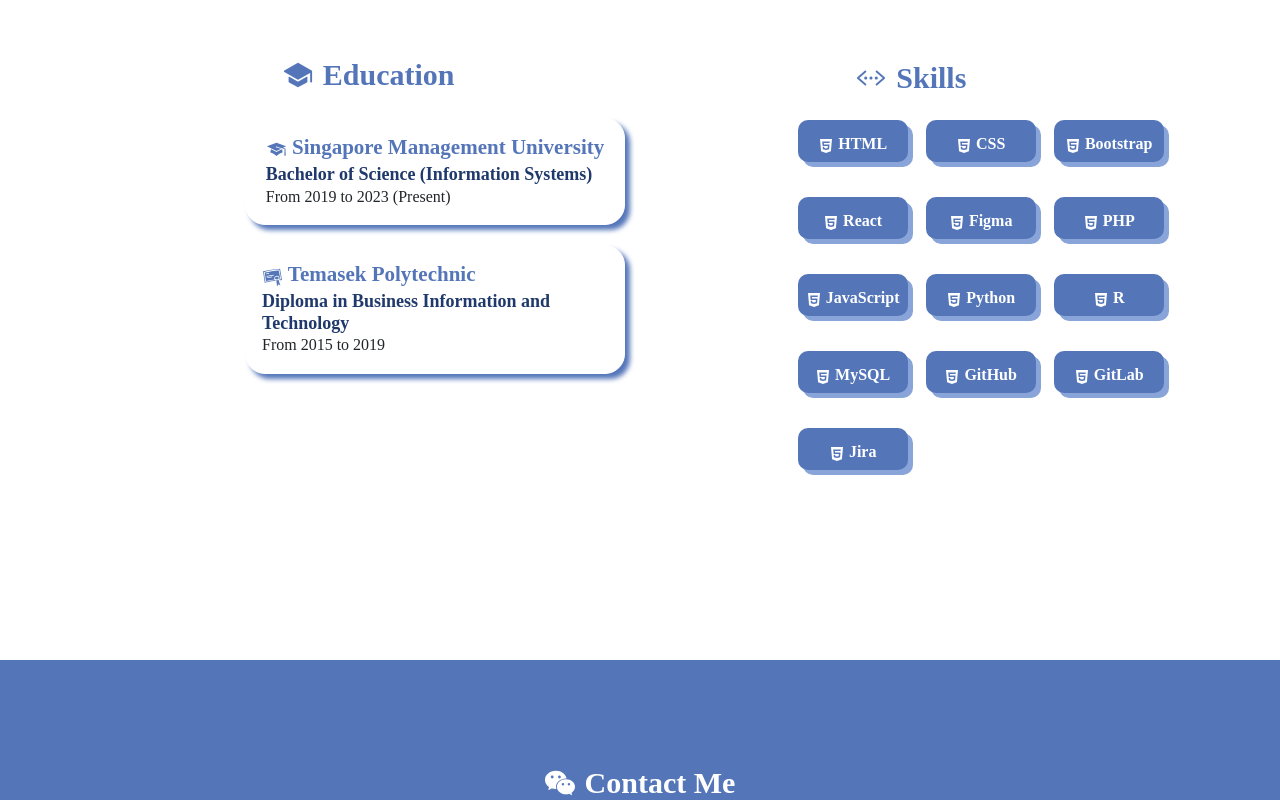
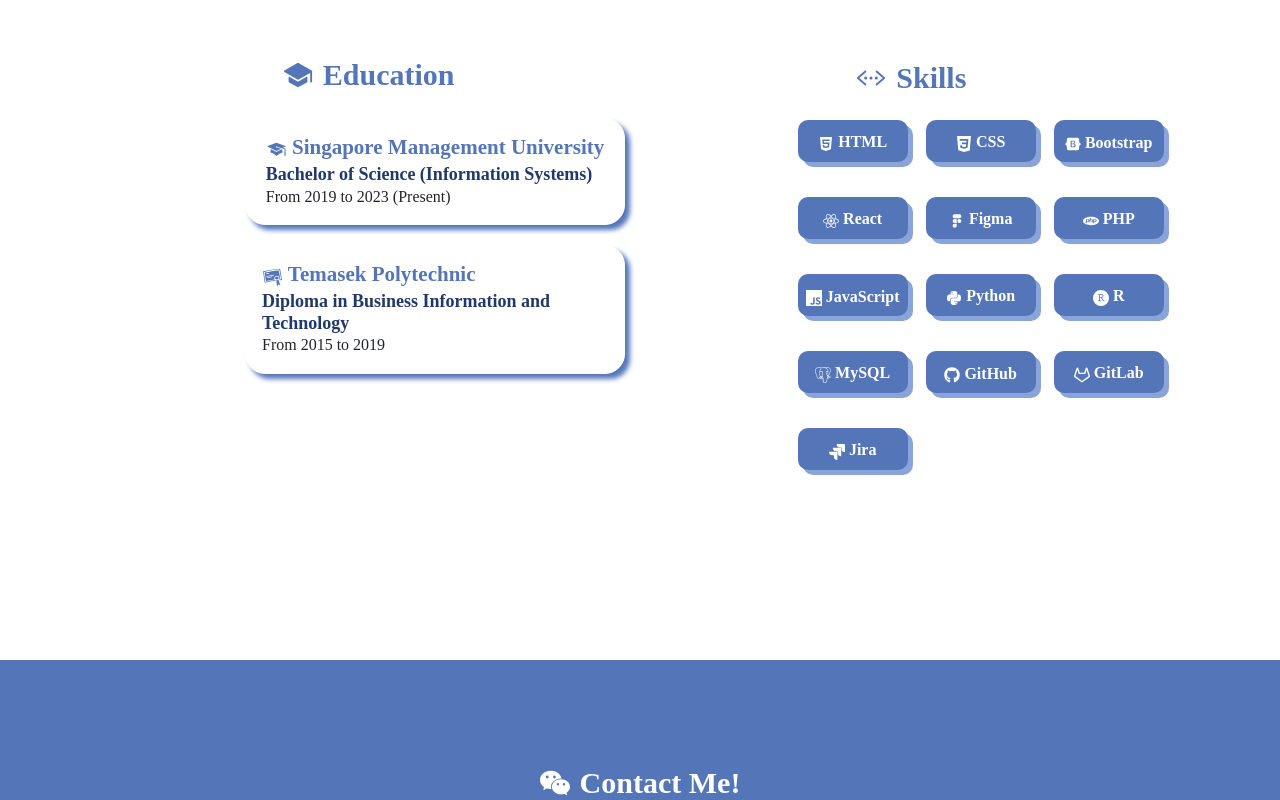
Before and after one commit to auyongtingting/portfoliowebsite-react, a React (Create React App) app in the folder my-website/: page / in a window 1280 px wide. Shown: the part 2240-3040 px from the top of the page. Built offline with nearby package versions, Linux system fonts and the light colour scheme.

Commit message:
Small amendments to contact me page and tech stacks in skills section

```diff
--- a/my-website/src/components/contactMe.js
+++ b/my-website/src/components/contactMe.js
@@ -34,28 +34,28 @@
     <div id="contact" className="contactMeSection">
       <div className="SectionTitle">
           <ion-icon name="logo-wechat" color="white"></ion-icon>
-          <span className="contactMeTitle">Contact Me</span>
+          <span className="contactMeTitle">Contact Me!</span>
       </div>
 
       <Form className="contactmeForm" onSubmit={sendEmail}>
         <Form.Group className="nameField mb-3" controlId="formBasicName">
           <Form.Label className="fieldName">Name</Form.Label>
-          <Form.Control type="text" name="name" placeholder="Please enter your name" value={name} onChange={event => setName(event.target.value)}/>
+          <Form.Control type="text" name="name" placeholder="Please enter your name" value={name} onChange={event => setName(event.target.value)} required/>
         </Form.Group>
 
         <Form.Group className="emailField mb-3" controlId="formBasicEmail">
           <Form.Label className="fieldName">Email</Form.Label>
-          <Form.Control type="email" name="user_email" placeholder="Please enter your email" value={email} onChange={event => setEmail(event.target.value)} />
+          <Form.Control type="email" name="user_email" placeholder="Please enter your email" value={email} onChange={event => setEmail(event.target.value)} required/>
         </Form.Group>
 
         <Form.Group className="subjectField nameField mb-3" controlId="formBasicSubject">
           <Form.Label className="fieldName">Subject</Form.Label>
-          <Form.Control type="text" name="subject" placeholder="Please enter the subject" value={subject} onChange={event => setSubject(event.target.value)}/>
+          <Form.Control type="text" name="subject" placeholder="Please enter the subject" value={subject} onChange={event => setSubject(event.target.value)} required/>
         </Form.Group>
 
         <div class="form-group">
           <label for="exampleFormControlTextarea1" className="fieldName" >Message</label>
-          <textarea class="form-control" name="message" id="exampleFormControlTextarea1" rows="4" placeholder="Please enter your message" value={message} onChange={event => setMessage(event.target.value)}></textarea>
+          <textarea class="form-control" name="message" id="exampleFormControlTextarea1" rows="4" placeholder="Please enter your message" value={message} onChange={event => setMessage(event.target.value)} required></textarea>
         </div>
 
         <Button className="contactBtn" variant="primary" type="submit" value="send">
--- a/my-website/src/components/education.js
+++ b/my-website/src/components/education.js
@@ -3,7 +3,12 @@
 import { Card } from "react-bootstrap"
 
 import {GiGraduateCap, GiDiploma} from "react-icons/gi"
-import {FaGithub, Falinkedin, FaHtml5, FaStripeS, FaBootstrap, FaAws, FaNodeJs, FaReact, FaDocker, FaPython, FaJoomla} from "react-icons/fa"
+import {FaGithub, Falinkedin, FaHtml5, FaStripeS, FaBootstrap, FaAws, FaNodeJs, FaReact, FaDocker, FaPython, FaJoomla, FaGit} from "react-icons/fa"
+import {SiAdobephotoshop, SiCss3, SiPhp, SiMongodb, SiJavascript, SiPostgresql, SiKubernetes, SiJira, SiRstudio} from "react-icons/si"
+import {IoLogoWordpress} from "react-icons/io"
+import {GrMysql} from "react-icons/gr"
+import {FiGitlab} from 'react-icons/fi'
+import {CgFigma} from 'react-icons/cg'
 
 // styling
 import "../styles/education.css"
@@ -13,7 +18,7 @@
   return (
     <div id = "education" className = "educationSection">
 
-        <MDBContainer className="test">
+        <MDBContainer>
             <MDBRow className="rowExperience">
                 <MDBCol size='md-4' className='col-education'>
                     <Card.Title>
@@ -67,62 +72,65 @@
                             </div>
                             <div class="techbox-content" className="techbox-content">
                                 <span className="skillStack">
-                                    <FaHtml5 color="white" fontSize="1em" /> CSS
+                                    <SiCss3 color="white" fontSize="1em" /> CSS
                                 </span>
                             </div>
                             <div class="techbox-content" className="techbox-content">
                                 <span className="skillStack">
-                                    <FaHtml5 color="white" fontSize="1em" /> Bootstrap
+                                    <FaBootstrap color="white" fontSize="1em" />
+                                    <span className="techAlignment"> Bootstrap</span>
                                 </span>
                             </div>
                             <div class="techbox-content" className="techbox-content">
                                 <span className="skillStack">
-                                    <FaHtml5 color="white" fontSize="1em" /> React
+                                    <FaReact color="white" fontSize="1em" /> React
                                 </span>
                             </div>
                             <div class="techbox-content" className="techbox-content">
                                 <span className="skillStack">
-                                    <FaHtml5 color="white" fontSize="1em" /> Figma
+                                    <CgFigma color="white" fontSize="1em" /> Figma
                                 </span>
                             </div>
                             <div class="techbox-content" className="techbox-content">
                                 <span className="skillStack">
-                                    <FaHtml5 color="white" fontSize="1em" /> PHP
+                                    <SiPhp color="white" fontSize="1em" /> PHP
                                 </span>
                             </div>
                             <div class="techbox-content" className="techbox-content">
                                 <span className="skillStack">
-                                    <FaHtml5 color="white" fontSize="1em" /> JavaScript
+                                    <SiJavascript color="white" fontSize="1em" />
+                                    <span className="techAlignment"> JavaScript</span>
                                 </span>
                             </div>
                             <div class="techbox-content" className="techbox-content">
                                 <span className="skillStack">
-                                    <FaHtml5 color="white" fontSize="1em" /> Python
+                                    <FaPython color="white" fontSize="1em" /> Python
                                 </span>
                             </div>
                             <div class="techbox-content" className="techbox-content">
                                 <span className="skillStack">
-                                    <FaHtml5 color="white" fontSize="1em" /> R
+                                    <SiRstudio color="white" fontSize="1em" /> R
                                 </span>
                             </div>
                             <div class="techbox-content" className="techbox-content">
                                 <span className="skillStack">
-                                    <FaHtml5 color="white" fontSize="1em" /> MySQL
+                                    <SiPostgresql color="white" fontSize="1em" /> MySQL
                                 </span>
                             </div>
                             <div class="techbox-content" className="techbox-content">
                                 <span className="skillStack">
-                                    <FaHtml5 color="white" fontSize="1em" /> GitHub
+                                    <FaGithub color="white" fontSize="1em" />
+                                    <span className="techAlignment"> GitHub</span>
                                 </span>
                             </div>
                             <div class="techbox-content" className="techbox-content">
                                 <span className="skillStack">
-                                    <FaHtml5 color="white" fontSize="1em" /> GitLab
+                                    <FiGitlab color="white" fontSize="1em" /> GitLab
                                 </span>
                             </div>
                             <div class="techbox-content" className="techbox-content">
                                 <span className="skillStack">
-                                    <FaHtml5 color="white" fontSize="1em" /> Jira
+                                    <SiJira color="white" fontSize="1em" /> Jira
                                 </span>
                             </div>
                         </Card.Body>
--- a/my-website/src/styles/education.css
+++ b/my-website/src/styles/education.css
@@ -79,15 +79,12 @@
 
 .skillStack {
     font-size: 16px;
+    vertical-align: 2px;
 }
 
 .rowExperience {
     justify-content: center;
 }
-
-/* .test {
-    background-color: pink;
-} */
 
 .col-skill {
     align-content: center;
@@ -101,3 +98,7 @@
     padding: 0px;
     margin: 0px;
 }
+
+.techAlignment {
+    vertical-align: -1px;
+}
```
Also changed, not shown: 1 other file (tests, documents, lock files or other folders).
